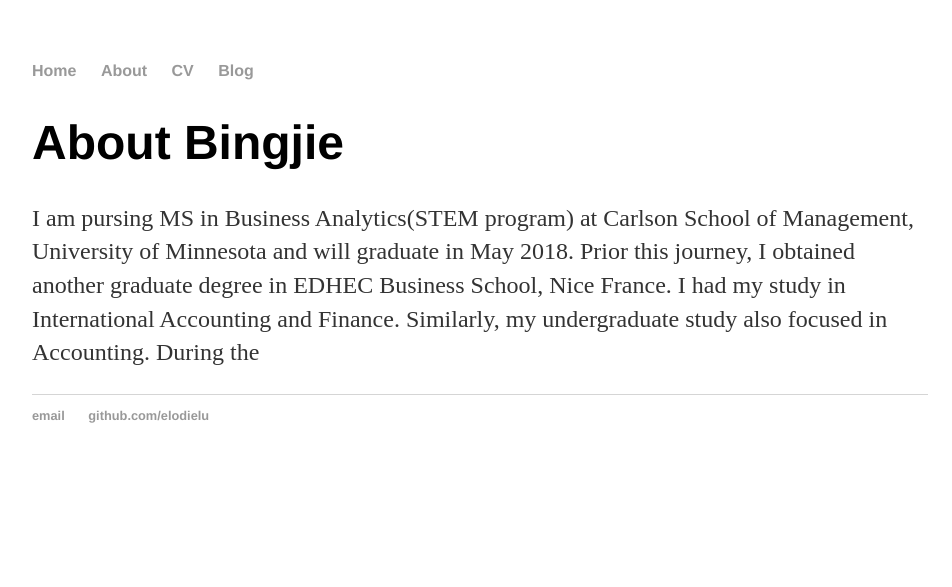
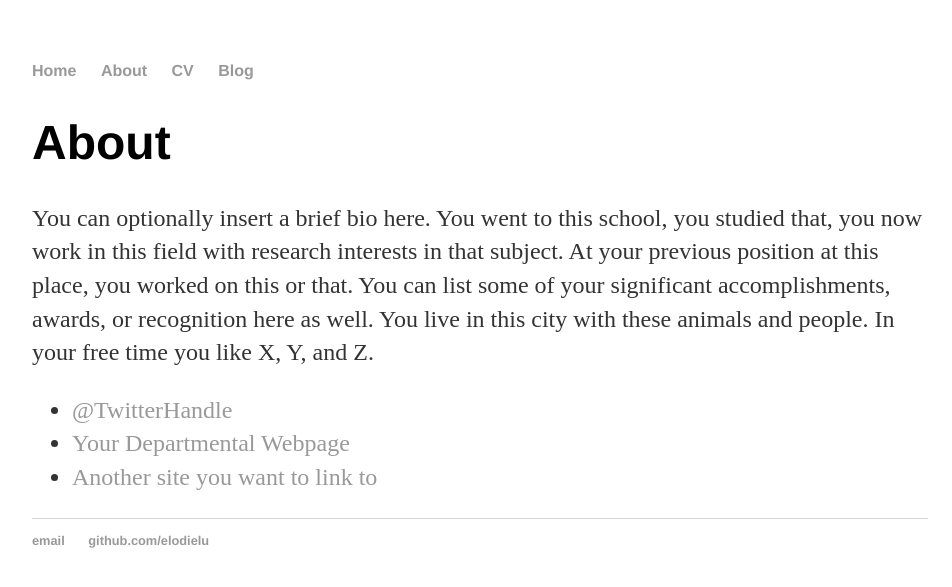
Before and after one commit to elodielu/elodielu.github.io, a Jekyll site: the page built from about/index.html, in a window 1280 px wide. Shown: the top 587 px of the page, without its empty margins (160-1112 px from the left). Built offline with Jekyll 4.4.1, drawn with Linux system fonts in a browser that asks for light colours.

Commit message:
Add files via upload

```diff
--- a/about/index.html
+++ b/about/index.html
@@ -1,12 +1,15 @@
 ---
 layout: default
-title: About Bingjie Lu
-
+title: About Hank Quinlan
 ---
 
-<div class="about">
-			<h1>About Bingjie</h1>
-			<p>I am pursing MS in Business Analytics(STEM program) at Carlson School of Management, University of Minnesota and will graduate in May 2018. Prior this journey, I obtained another graduate degree in EDHEC Business School, Nice France. I had my study in International Accounting and Finance. Similarly, my undergraduate study also focused in Accounting. During the </p>
+		<div class="about">
+			<h1>About</h1>
+			<p>You can optionally insert a brief bio here. You went to this school, you studied that, you now work in this field with research interests in that subject. At your previous position at this place, you worked on this or that. You can list some of your significant accomplishments, awards, or recognition here as well. You live in this city with these animals and people. In your free time you like X, Y, and Z.</p>
 
-
+			<ul class="contacts">
+				<li><a href="#">@TwitterHandle</a></li>
+				<li><a href="#">Your Departmental Webpage</a></li>
+				<li><a href="#">Another site you want to link to</a></li>
+				</ul>
 		</div>
```
